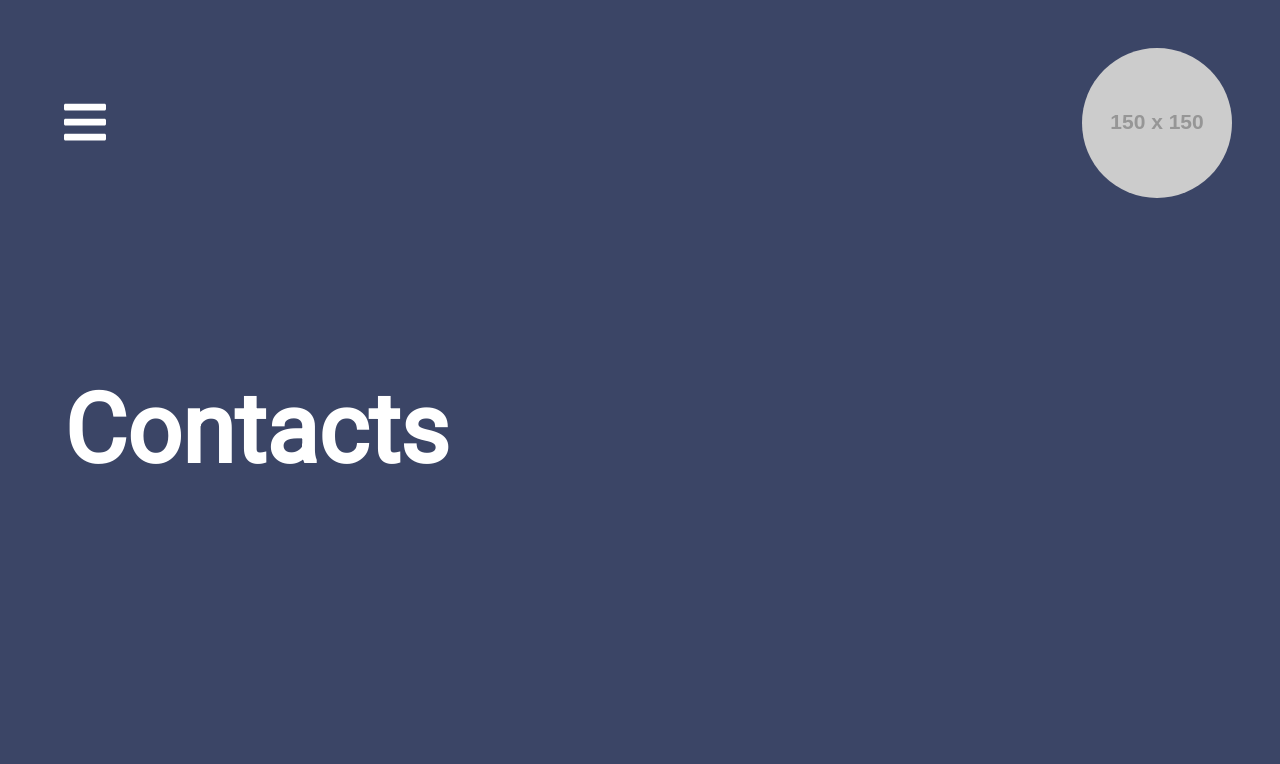
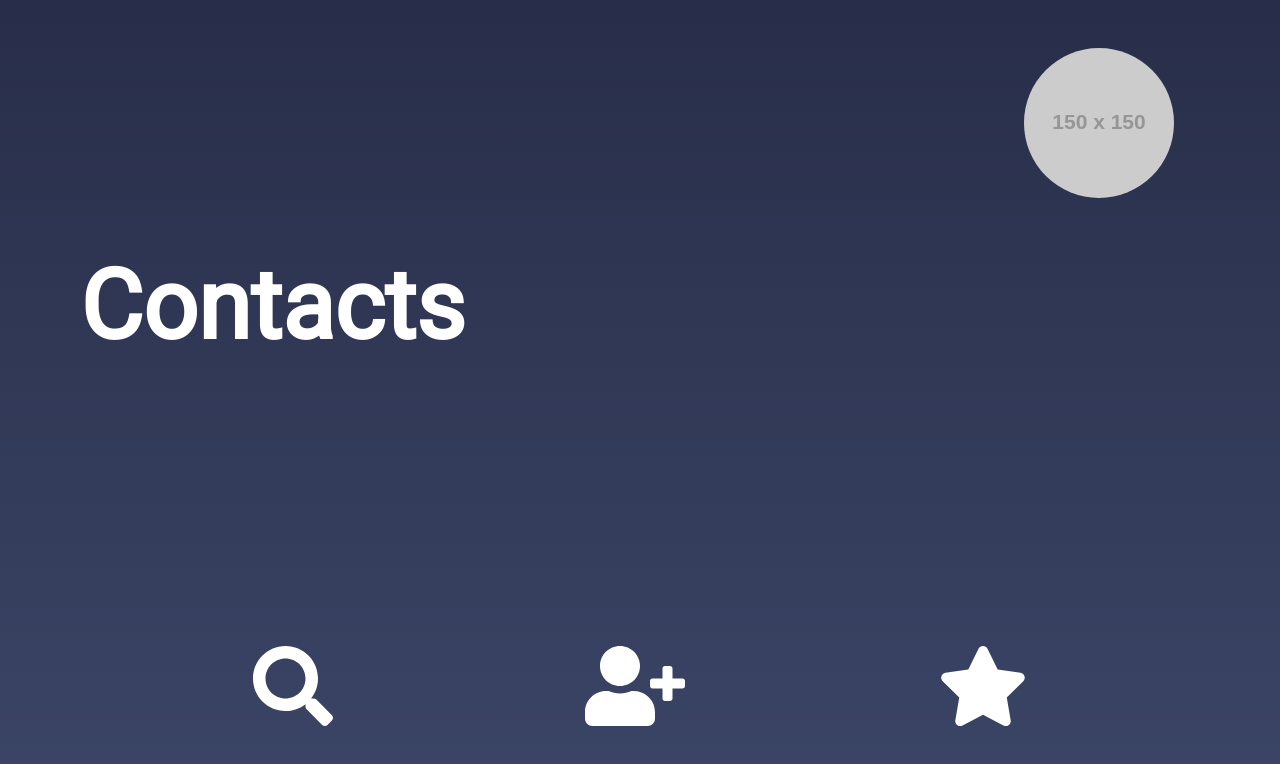
Before and after one commit to mcdanije22/new_contact_app, a React (Create React App) app: page / in a window 1280 px wide. Shown: the top 764 px of the page. Built offline with nearby package versions, Linux system fonts and the light colour scheme.

Commit message:
basic layout

```diff
--- a/src/App.js
+++ b/src/App.js
@@ -1,19 +1,19 @@
 import React, { Component } from 'react';
 import './App.scss';
 import NavigationBar from './components/NavigationBar';
-import SideBar from './components/SideBar';
+import HeroProfile from './components/HeroProfile';
 
 
 class App extends Component {
   render() {
     return (
       <div className="App">
-          <SideBar />
           <div id = 'main'>
-            <NavigationBar />
+          <HeroProfile />
               <h1>
                 Contacts
               </h1>
+            <NavigationBar />
            </div>
         </div>
     );
--- a/src/App.scss
+++ b/src/App.scss
@@ -4,46 +4,56 @@
     font-family: 'Roboto', sans-serif;
 }
 .App{
-    background-color: rgb(59,69,102);
-    background-color: linear-gradient(18deg, rgba(59,69,102,1) 0%, rgba(40,46,73,1) 100%);
+    background: rgb(59,69,102);
+    background: linear-gradient(0deg, rgba(59,69,102,1) 0%, rgba(40,46,73,1) 100%);
     height:100vh;
 }
 
 h1{
     font-size:6rem;
-    margin: 8rem 4rem;
     color: white;
+    margin: 3rem 0 0 5rem;
 }
 
+// #nav{
+//     display:flex;
+//     justify-content: space-between;
+//         #menuBtn, #profileBtn{
+//             border:none;
+//             margin: 3rem;
+//             }
+//             #menuBtn{
+//                 background-color:transparent;
+//                 font-size:3rem;
+//                 padding: 1rem;
+//                 color:white;
+//             }
+//             #profileBtn{
+//                 border-radius: 50%;
+//             }
+//             img{
+//                 border-radius: 1rem;
+//             }
+//         }
+#profileBtn{
+    border-radius: 50%;
+    margin-left:80%;
+    margin-top:3rem;
+        }
 #nav{
     display:flex;
-    justify-content: space-between;
-        #menuBtn, #profileBtn{
+    justify-content: space-evenly;
+    position: fixed;
+    bottom:0;
+    width:100%;
+    overflow: hidden;
+    padding:4rem 0 4rem 0;
+    // border: 1px solid black;
+        #addBtn, #searchBtn, #favBtn{
+            font-size:5rem;
             border:none;
-            margin: 3rem;
-            }
-            #menuBtn{
-                background-color:transparent;
-                font-size:3rem;
-                padding: 1rem;
-                color:white;
-            }
-            #profileBtn{
-                border-radius: 50%;
-            }
-            img{
-                border-radius: 1rem;
-            }
+            background-color:transparent;
+            color:white;
+
         }
-
-
-//  for menu toggling
-// #sideBar{
-//     height:100vh;
-//     background-color:black;
-//     width:65%;
-//     position:fixed;
-// }
-// #main{
-//     margin-left:30rem;
-// }
+}
--- /dev/null
+++ b/src/components/HeroProfile.js
@@ -0,0 +1,11 @@
+import React from 'react';
+
+const HeroProfile = ()=>{
+
+    return(
+        <div id ='profile'>
+           <input type='image' id='profileBtn' src='https://via.placeholder.com/150' alt='current user profile picture'/>
+        </div>
+    )
+}
+export default HeroProfile;
--- a/src/components/NavigationBar.js
+++ b/src/components/NavigationBar.js
@@ -1,18 +1,24 @@
 import React from 'react';
 import { FontAwesomeIcon } from '@fortawesome/react-fontawesome'
-import { faBars } from '@fortawesome/free-solid-svg-icons'
+import { faSearch, faUserPlus, faStar } from '@fortawesome/free-solid-svg-icons'
+
 
 const NavigationBar = ()=>{
 
     return(
         <div id ='nav'>
-            <button type='submit' id ='menuBtn'>
-            <FontAwesomeIcon icon={faBars} />
+            <button type='submit' id ='searchBtn'>
+            <FontAwesomeIcon icon={faSearch} />
             </button>
 
-           <input type='image' id='profileBtn' src='https://via.placeholder.com/150'/>
+            <button type='submit' id ='addBtn'>
+            <FontAwesomeIcon icon={faUserPlus} />
+            </button>
 
-            {/* <img src='https://via.placeholder.com/150'> */}
+            <button type='submit' id ='favBtn'>
+            <FontAwesomeIcon icon={faStar} />
+            </button>
+
         </div>
     )
 }
```
